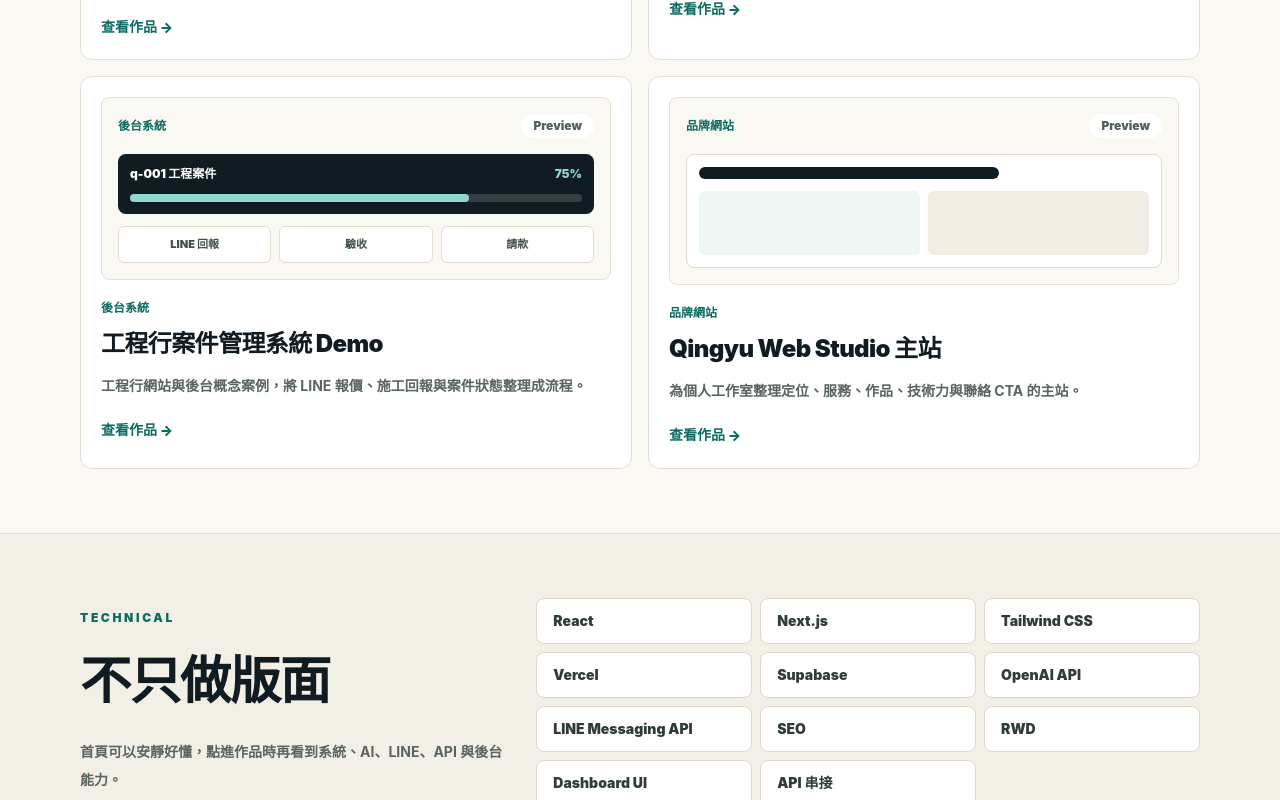
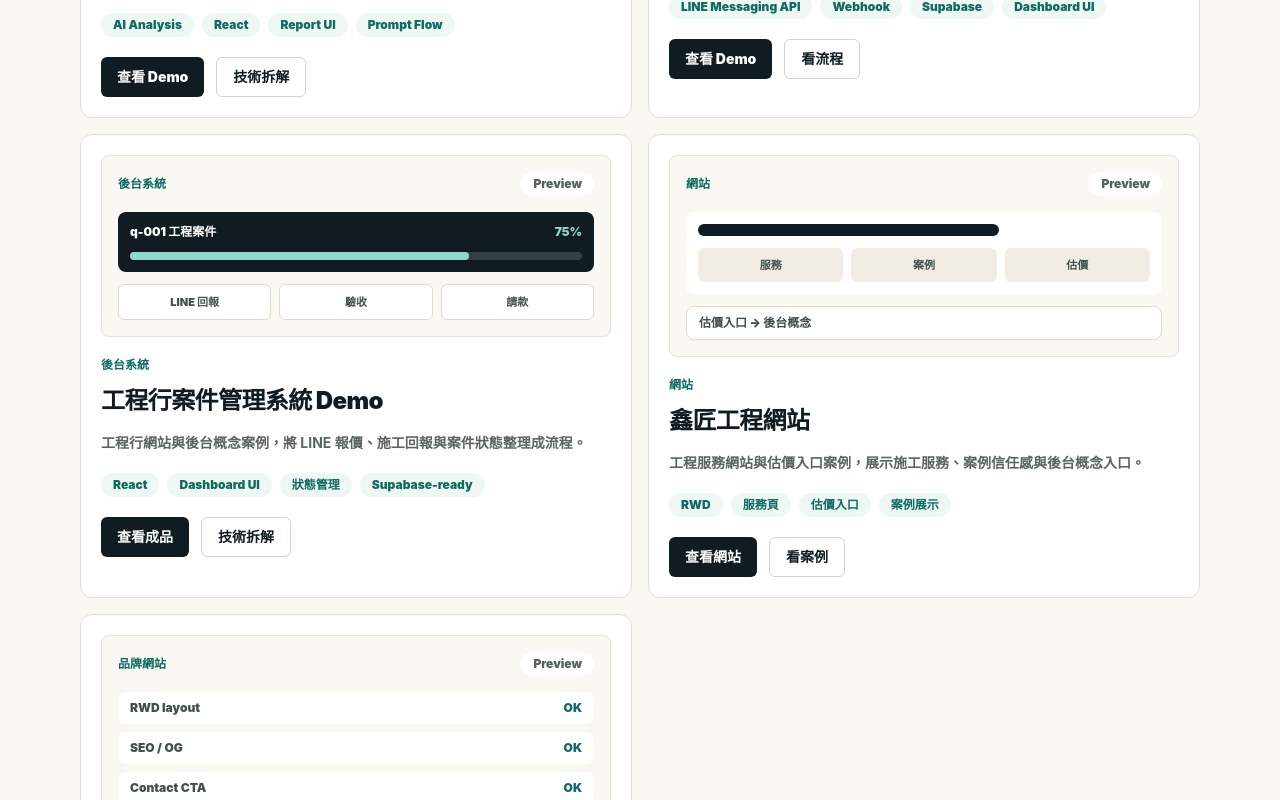
Before and after one commit to QingyuJin/qingyu-web-studio, a React (Vite) app: page / in a window 1280 px wide. Shown: the part 1660-2460 px from the top of the page. Built offline with nearby package versions, Linux system fonts and the light colour scheme.

Commit message:
Enhance portfolio demos and case study pages

```diff
--- a/src/StudioHome.jsx
+++ b/src/StudioHome.jsx
@@ -45,17 +45,30 @@ function StudioHome() {
       <Section eyebrow="Works" title="精選作品">
         <div className="grid gap-4 md:grid-cols-2">
           {projects.map((project) => (
-            <Link
+            <article
               key={project.slug}
-              to={`/works/${project.slug}`}
-              className="group rounded-xl border border-[#e3ded3] bg-white p-5 transition hover:-translate-y-0.5 hover:border-[#0d6b62] hover:shadow-lg"
+              className="rounded-xl border border-[#e3ded3] bg-white p-5 transition hover:-translate-y-0.5 hover:border-[#0d6b62] hover:shadow-lg"
             >
               <ProjectPreview project={project} />
               <p className="text-xs font-black text-[#0d6b62]">{project.category}</p>
               <h3 className="mt-3 text-2xl font-black tracking-tight">{project.title}</h3>
               <p className="mt-3 text-sm font-bold leading-7 text-[#5a6461]">{project.summary}</p>
-              <span className="mt-5 inline-flex text-sm font-black text-[#0d6b62] group-hover:text-[#111c22]">查看作品 →</span>
-            </Link>
+              <div className="mt-4 flex flex-wrap gap-2">
+                {project.tags.slice(0, 4).map((tag) => (
+                  <span key={tag} className="rounded-full bg-[#eef7f4] px-3 py-1 text-xs font-black text-[#0d6b62]">
+                    {tag}
+                  </span>
+                ))}
+              </div>
+              <div className="mt-5 flex flex-wrap gap-3">
+                <Link to={project.livePath} className="inline-flex min-h-10 items-center justify-center rounded-md bg-[#111c22] px-4 text-sm font-black text-white hover:bg-[#26343b]">
+                  {project.liveLabel}
+                </Link>
+                <Link to={`/works/${project.slug}`} className="inline-flex min-h-10 items-center justify-center rounded-md border border-[#cfd7d3] bg-white px-4 text-sm font-black text-[#111c22] hover:border-[#0d6b62] hover:text-[#0d6b62]">
+                  {project.secondaryLabel}
+                </Link>
+              </div>
+            </article>
           ))}
         </div>
       </Section>
@@ -185,6 +198,8 @@ function ProjectPreview({ project }) {
   const isBuildFlow = project.slug === "buildflow"
   const isLineBot = project.slug === "linebot"
   const isAudit = project.slug === "ai-audit"
+  const isXinjiang = project.slug === "xinjiang"
+  const isQingyu = project.slug === "qingyu-web"
 
   return (
     <div className="mb-5 min-h-44 rounded-lg border border-[#e6e0d5] bg-[#faf8f3] p-4">
@@ -231,6 +246,31 @@ function ProjectPreview({ project }) {
             </div>
           ))}
         </div>
+      ) : isXinjiang ? (
+        <div className="mt-4 grid gap-3">
+          <div className="rounded-lg bg-white p-3">
+            <div className="h-3 w-2/3 rounded-full bg-[#111c22]" />
+            <div className="mt-3 grid grid-cols-3 gap-2">
+              {["服務", "案例", "估價"].map((item) => (
+                <span key={item} className="rounded-md bg-[#f1ede4] py-2 text-center text-[11px] font-black text-[#40504c]">
+                  {item}
+                </span>
+              ))}
+            </div>
+          </div>
+          <div className="rounded-lg border border-[#e1dbcf] bg-white px-3 py-2 text-xs font-black text-[#40504c]">
+            估價入口 → 後台概念
+          </div>
+        </div>
+      ) : isQingyu ? (
+        <div className="mt-4 grid gap-2">
+          {["RWD layout", "SEO / OG", "Contact CTA"].map((item) => (
+            <div key={item} className="flex items-center justify-between rounded-lg bg-white px-3 py-2 text-xs font-black text-[#40504c]">
+              <span>{item}</span>
+              <span className="text-[#0d6b62]">OK</span>
+            </div>
+          ))}
+        </div>
       ) : (
         <div className="mt-4 rounded-lg border border-[#e1dbcf] bg-white p-3">
           <div className="h-3 w-2/3 rounded-full bg-[#111c22]" />
--- a/src/site/Pages.jsx
+++ b/src/site/Pages.jsx
@@ -42,17 +42,34 @@ function Tags({ items }) {
 }
 
 export function WorksPage() {
+  const categories = ["網站", "系統", "AI 工具", "LINE Bot", "工程流程系統"]
+
   return (
     <PageShell page={seo.works} title="作品案例" intro="首頁安靜好懂，作品頁展現技術力。這裡放精選 Demo 與系統概念。">
       <section className="mx-auto max-w-6xl px-4 py-16">
+        <div className="mb-8 flex flex-wrap gap-2">
+          {categories.map((category) => (
+            <span key={category} className="rounded-full border border-[#ddd6c9] bg-white px-4 py-2 text-sm font-black text-[#2f3c3b]">
+              {category}
+            </span>
+          ))}
+        </div>
         <div className="grid gap-4 md:grid-cols-2">
           {projects.map((project) => (
-            <Link key={project.slug} to={`/works/${project.slug}`} className="rounded-xl border border-[#e3ded3] bg-white p-5 transition hover:-translate-y-0.5 hover:border-[#0d6b62] hover:shadow-lg">
+            <article key={project.slug} className="rounded-xl border border-[#e3ded3] bg-white p-5 transition hover:-translate-y-0.5 hover:border-[#0d6b62] hover:shadow-lg">
               <p className="text-xs font-black text-[#0d6b62]">{project.category}</p>
               <h2 className="mt-3 text-2xl font-black">{project.title}</h2>
               <p className="mt-3 text-sm font-bold leading-7 text-[#52605c]">{project.summary}</p>
-              <span className="mt-5 inline-flex text-sm font-black text-[#0d6b62]">看作品頁 →</span>
-            </Link>
+              <Tags items={project.tags.slice(0, 4)} />
+              <div className="mt-5 flex flex-wrap gap-3">
+                <Link to={project.livePath} className="inline-flex min-h-10 items-center rounded-md bg-[#111c22] px-4 text-sm font-black text-white">
+                  {project.liveLabel}
+                </Link>
+                <Link to={`/works/${project.slug}`} className="inline-flex min-h-10 items-center rounded-md border border-[#cfd7d3] px-4 text-sm font-black text-[#111c22]">
+                  {project.secondaryLabel}
+                </Link>
+              </div>
+            </article>
           ))}
         </div>
       </section>
@@ -73,6 +90,23 @@ export function WorkDetailPage() {
     <PageShell page={projectSeo} eyebrow={project.category} title={project.title} intro={project.summary}>
       <section className="mx-auto max-w-6xl px-4 pt-14">
         <WorkShowcase project={project} />
+      </section>
+
+      <section id="demo" className="mx-auto max-w-6xl px-4 pt-8">
+        <div className="rounded-xl border border-[#e3ded3] bg-white p-5">
+          <div className="grid gap-4 md:grid-cols-[1fr_auto] md:items-center">
+            <div>
+              <p className="text-xs font-black uppercase tracking-[0.22em] text-[#0d6b62]">Live Demo</p>
+              <h2 className="mt-2 text-2xl font-black">實際成品入口</h2>
+              <p className="mt-2 text-sm font-bold leading-7 text-[#52605c]">
+                這個案例連到專案裡已存在的成品頁或展示頁，作品頁則保留技術拆解。
+              </p>
+            </div>
+            <Link to={project.livePath} className="inline-flex min-h-11 items-center justify-center rounded-md bg-[#111c22] px-5 text-sm font-black text-white">
+              {project.liveLabel}
+            </Link>
+          </div>
+        </div>
       </section>
 
       <section className="mx-auto max-w-6xl px-4 py-16">
@@ -111,9 +145,30 @@ export function WorkDetailPage() {
             </div>
             <div>
               <p className="mb-3 text-sm font-black text-[#0d6b62]">技術架構</p>
-              <Tags items={project.architecture} />
+              <div className="grid gap-3">
+                {Object.entries(project.stack).map(([layer, detail]) => (
+                  <div key={layer} className="rounded-lg border border-[#ddd6c9] bg-white p-3">
+                    <p className="text-xs font-black uppercase tracking-[0.16em] text-[#0d6b62]">{layer}</p>
+                    <p className="mt-2 text-sm font-bold leading-6 text-[#52605c]">{detail}</p>
+                  </div>
+                ))}
+              </div>
             </div>
           </div>
+        </div>
+      </section>
+
+      <section className="mx-auto max-w-6xl px-4 py-16">
+        <div className="mb-7">
+          <p className="text-xs font-black uppercase tracking-[0.22em] text-[#0d6b62]">Demo Details</p>
+          <h2 className="mt-3 text-3xl font-black">功能展示</h2>
+        </div>
+        <div className="grid gap-3 md:grid-cols-3">
+          {project.demo.map((item) => (
+            <Card key={item}>
+              <p className="text-sm font-black leading-7">{item}</p>
+            </Card>
+          ))}
         </div>
       </section>
 
--- a/src/site/content.js
+++ b/src/site/content.js
@@ -83,11 +83,23 @@ export const projects = [
     title: "AI 網站健檢工具 Demo",
     category: "AI 工具",
     summary: "輸入網站資訊後，整理手機版、CTA、SEO 與信任感檢查建議。",
+    livePath: "/works/ai-audit#demo",
+    liveLabel: "查看 Demo",
+    secondaryLabel: "技術拆解",
+    tags: ["AI Analysis", "React", "Report UI", "Prompt Flow"],
     problem: "很多小型網站不知道問題在哪，只覺得不夠專業或客人不會聯絡。",
     solution: "把網站檢查拆成手機版、文案、CTA、SEO 與信任感幾個明確面向，產出可執行建議。",
     features: ["健檢表單", "規則式評分", "SEO 檢查", "CTA 建議", "報告摘要"],
     architecture: ["React UI", "Rule-based analyzer", "Report cards", "Future OpenAI API"],
+    stack: {
+      Frontend: "React / Tailwind 表單與報告 UI",
+      Backend: "可延伸 Vercel API Route",
+      API: "未來可接 OpenAI API 與 Prompt Flow",
+      Database: "可儲存健檢紀錄與報告版本",
+      Deploy: "Vercel 靜態部署",
+    },
     visuals: ["Audit Score", "Issue List", "Action Plan"],
+    demo: ["Input：網址 / 需求輸入", "AI Analysis：文案、CTA、SEO、信任感", "Report UI：輸出報告畫面"],
     steps: ["輸入網站或需求", "產生健檢報告", "整理修正優先順序"],
     mobile: "手機版以一題一題填寫與卡片式報告為主，不把報告塞成大表格。",
     future: ["接 OpenAI API 產生更完整建議", "儲存健檢紀錄", "Email 寄送報告"],
@@ -97,11 +109,23 @@ export const projects = [
     title: "LINE Bot 詢價 / 預約 Demo",
     category: "LINE Bot",
     summary: "模擬客戶在 LINE 詢問、留下需求，後台整理成可追蹤紀錄。",
+    livePath: "/works/linebot#demo",
+    liveLabel: "查看 Demo",
+    secondaryLabel: "看流程",
+    tags: ["LINE Messaging API", "Webhook", "Supabase", "Dashboard UI"],
     problem: "客戶需求常散在 LINE 訊息裡，店家很難追蹤誰問過、下一步是什麼。",
     solution: "用 LINE Bot 收集需求與關鍵欄位，再透過 Webhook 同步成後台資料。",
     features: ["LINE 對話流程", "Webhook 接收", "需求解析", "狀態標記", "後台 Inbox"],
     architecture: ["LINE Messaging API", "Vercel API", "Supabase-ready", "Dashboard UI"],
+    stack: {
+      Frontend: "React 後台收件匣與狀態卡",
+      Backend: "Webhook endpoint 接收 LINE event",
+      API: "LINE Messaging API / Reply flow",
+      Database: "Supabase-ready 訊息與案件資料",
+      Deploy: "Vercel Serverless Function",
+    },
     visuals: ["Chat Preview", "Parsed Result", "Inbox Board"],
+    demo: ["LINE 對話 mockup", "Webhook 流程", "後台收件畫面", "店家通知流程"],
     steps: ["客戶在 LINE 詢問", "Bot 追問必要欄位", "後台建立案件並通知店家"],
     mobile: "LINE 情境本身以手機為主，後台則用卡片和分頁避免小螢幕爆版。",
     future: ["正式 LINE webhook", "通知店家", "客戶預約狀態查詢"],
@@ -111,25 +135,75 @@ export const projects = [
     title: "工程行案件管理系統 Demo",
     category: "後台系統",
     summary: "工程行網站與後台概念案例，將 LINE 報價、施工回報與案件狀態整理成流程。",
+    livePath: "/buildflow",
+    liveLabel: "查看成品",
+    secondaryLabel: "技術拆解",
+    tags: ["React", "Dashboard UI", "狀態管理", "Supabase-ready"],
     problem: "工程服務常把照片、報價、施工回報與驗收紀錄散在 LINE，案件一多就難追。",
     solution: "把工程網站、估價入口與 BuildFlow 案件管理後台整理成一套示範流程。",
     features: ["案件列表", "報價流程", "每日回報", "驗收請款", "保固狀態", "同步 Timeline"],
     architecture: ["React", "Tailwind CSS", "Vercel", "Supabase concept", "LINE Bot concept"],
+    stack: {
+      Frontend: "React Dashboard UI / 案件詳情 / Timeline",
+      Backend: "前端 mock flow，未來可接 API",
+      API: "LINE 回報流程與狀態同步概念",
+      Database: "未來可接 Supabase projects / reports",
+      Deploy: "Vercel 部署",
+    },
     visuals: ["Case Board", "Quote Status", "Flow Overview"],
+    demo: ["案件列表", "案件詳情", "照片 / 報價 / 狀態", "LINE 回報流程"],
     steps: ["LINE 回報或後台新增案件", "整理照片 / 報價 / 狀態", "產出案件流程與同步紀錄"],
     mobile: "手機版以案件卡、流程節點和重要 CTA 優先，不讓工程資訊變成密密麻麻表格。",
     future: ["Supabase 資料庫", "LINE 通知", "報價單 PDF", "客戶進度查詢"],
+  },
+  {
+    slug: "xinjiang",
+    title: "鑫匠工程網站",
+    category: "網站",
+    summary: "工程服務網站與估價入口案例，展示施工服務、案例信任感與後台概念入口。",
+    livePath: "/contractor-site",
+    liveLabel: "查看網站",
+    secondaryLabel: "看案例",
+    tags: ["RWD", "服務頁", "估價入口", "案例展示"],
+    problem: "工程服務只有 LINE 或口碑時，新客戶難快速理解服務範圍、案例與聯絡方式。",
+    solution: "用形象網站整理服務、案例、估價入口與管理後台概念，讓工程案例只作為 Qingyu Web Studio 的作品展示。",
+    features: ["服務介紹", "估價入口", "施工案例", "聯絡 CTA", "後台概念入口"],
+    architecture: ["React", "Vite", "Tailwind CSS", "Form UI", "Vercel"],
+    stack: {
+      Frontend: "React / Tailwind 形象頁與估價表單",
+      Backend: "可延伸表單收件 API",
+      API: "可接 LINE 通知或 Email 通知",
+      Database: "可接 Supabase contact_requests",
+      Deploy: "Vercel 靜態部署",
+    },
+    visuals: ["Service Landing", "Quote Entry", "Case Preview"],
+    demo: ["工程服務首頁", "估價入口", "施工案例", "管理後台概念"],
+    steps: ["客戶查看服務", "送出估價需求", "導入後台或 LINE 追蹤"],
+    mobile: "手機版讓服務、案例與估價 CTA 先出現，避免客戶在小螢幕找不到聯絡入口。",
+    future: ["正式表單收件", "LINE 通知", "施工案例 CMS", "後台案件串接"],
   },
   {
     slug: "qingyu-web",
     title: "Qingyu Web Studio 主站",
     category: "品牌網站",
     summary: "為個人工作室整理定位、服務、作品、技術力與聯絡 CTA 的主站。",
+    livePath: "/",
+    liveLabel: "看頁面",
+    secondaryLabel: "看技術",
+    tags: ["RWD", "SEO", "Open Graph", "Vercel"],
     problem: "單純作品集容易像履歷，客戶不一定看得懂可以委託什麼。",
     solution: "用短標題、清楚服務分類、精選作品與聯絡 CTA，把技術作品轉成可接案的網站。",
     features: ["服務分類", "作品入口", "技術能力", "價格摘要", "聯絡 CTA"],
     architecture: ["React", "Vite", "Tailwind CSS", "React Router", "SEO"],
+    stack: {
+      Frontend: "React / Vite / Tailwind / React Router",
+      Backend: "靜態主站，保留未來表單 API 空間",
+      API: "可接表單、LINE 或自動化流程",
+      Database: "可接 Supabase lead pipeline",
+      Deploy: "Vercel / SEO / Open Graph",
+    },
     visuals: ["Home Layout", "Work Cards", "Contact Section"],
+    demo: ["品牌定位", "RWD", "SEO metadata", "Open Graph", "作品分類", "聯絡轉換"],
     steps: ["定位服務與客群", "規劃首頁與作品入口", "部署並檢查 SEO / OG"],
     mobile: "首頁第一屏保留標題、描述與兩個 CTA，避免在手機上過度壓迫。",
     future: ["文章系統", "案例詳情擴充", "表單收件"],
```
Also changed, not shown: 1 other file (tests, documents, lock files or other folders).
